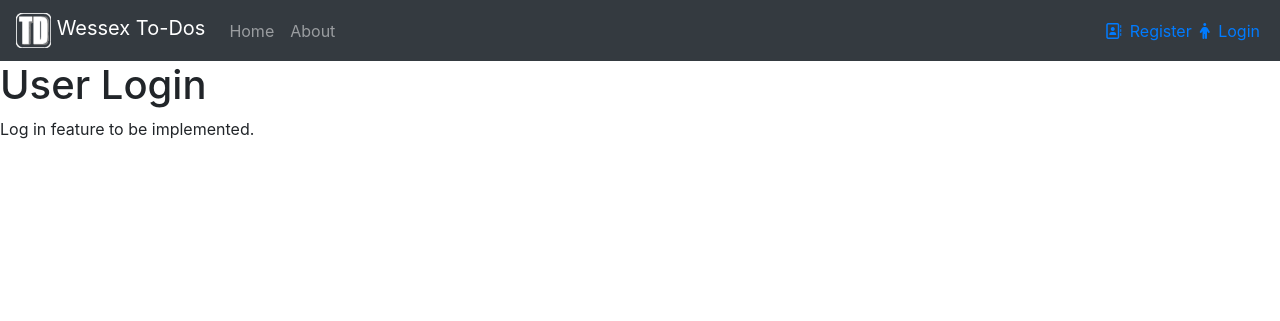
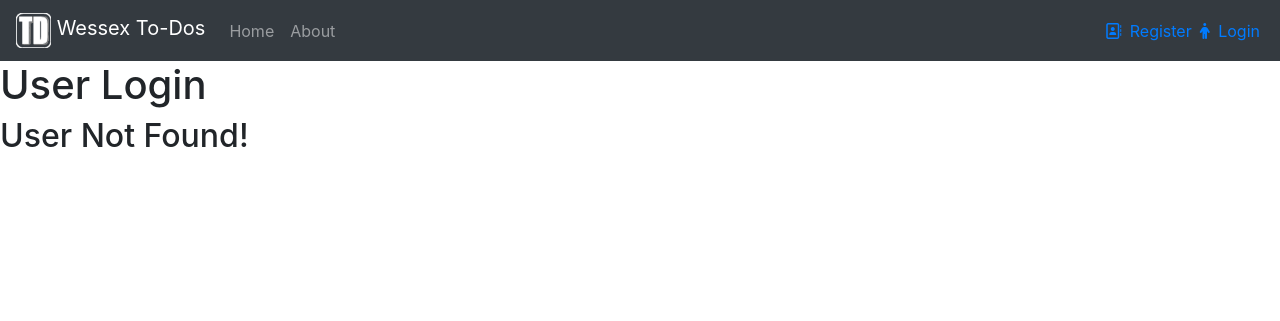
Before and after one commit to JoshHill9/ad-assignment, a Flask app: template templates/views/login.html in a window 1280 px wide. Shown: the top 321 px of the page. Run offline with Flask 2, Linux system fonts and the light colour scheme; the template is opened without the code that fills it, so the values that code supplies are empty; some libraries are stand-ins or nearby versions.

Commit message:
File Prep for User Login Feature
Models file has been added. Needs work.

```diff
--- a/main.py
+++ b/main.py
@@ -3,6 +3,8 @@ from google.appengine.api import users
 
 import sys
 sys.path.append('lib')
+
+import models
 
 app = Flask(__name__)
 app.config["SECRET_KEY"] = "TestKey"
@@ -28,6 +30,7 @@ def about():
 def login():
     args["active"] = "login"
     args["title"] = "Login"
+    args["user"] = models.isUserLoggedIn()
     return displayPage("login")
 
 @app.route("/register")
--- a/templates/views/login.html
+++ b/templates/views/login.html
@@ -1,6 +1,10 @@
 {% extends "layout.html" %}
 
 {% block content %}
-<h1>User Login</h1>
-<p>Log in feature to be implemented.</p>
+    <h1>User Login</h1>
+    {% if args["user"].found %}
+        <h2>User Found!</h2>
+    {% else %}
+        <h2>User Not Found!</h2>
+    {% endif %}
 {% endblock content %}
```
Also changed, not shown: models.py (added, +8 -0 lines), 2 other files.
